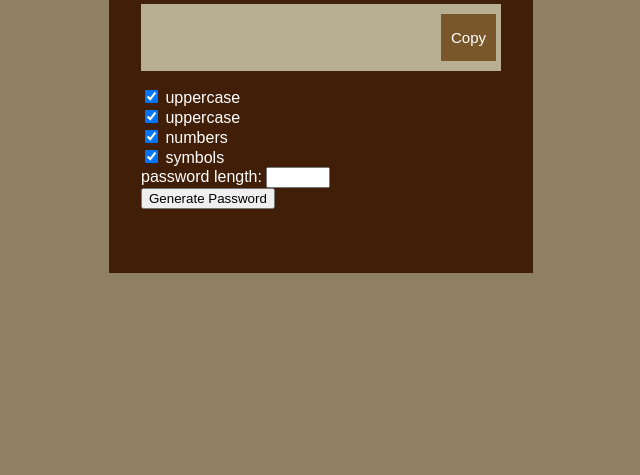
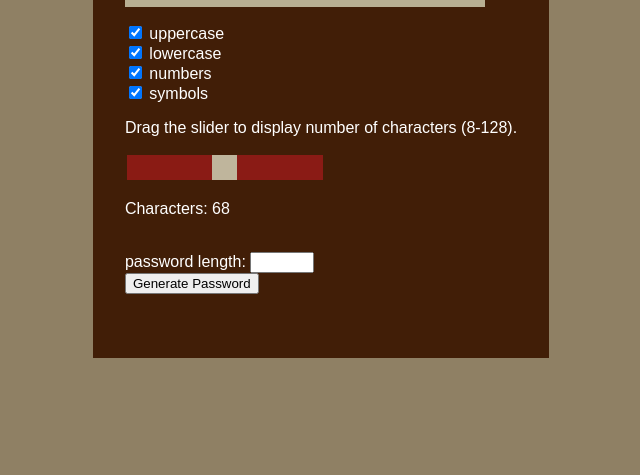
Before and after one commit to bjenkins63/Random-Password-Generator, a plain HTML site: page index.html in a window 1280 px wide. Shown: the part 325-800 px from the top of the page, without its empty margins (319-959 px from the left). Drawn offline with Linux system fonts and the light colour scheme.

Commit message:
update slider

```diff
--- a/index.html
+++ b/index.html
@@ -1,6 +1,6 @@
-
 <!DOCTYPE html>
 <html lang="en">
+
 <head>
   <meta charset="UTF-8">
   <meta name="viewport" content="width=device-width, initial-scale=1.0">
@@ -17,7 +17,7 @@
       <div class="card">
         <h1>Password Generator</h1>
         <div class="result-container">
-            <span id="result-textfield"></span>
+          <div> <p id="result-textfield"> </p></div>
           <button class="clip-btn" id="clipboard">
             <p>Copy</p>
           </button>
@@ -27,13 +27,22 @@
           <label for="uppercase"> uppercase </label> <br>
 
           <input id="lowercase" type="checkbox" name="lowercase" checked="checked">
-    <label for="uppercase"> uppercase </label> <br>
+          <label for="lowercase"> lowercase </label> <br>
 
           <input id="numbers" type="checkbox" name="numbers" checked="checked">
           <label for="numbers"> numbers </label> <br>
 
           <input id="symbols" type="checkbox" name="symbols" checked="checked">
           <label for="symbols"> symbols </label> <br>
+
+          <p>Drag the slider to display number of characters (8-128).</p>
+
+          <div class="slidecontainer">
+            <input name="charLength" type="range" min="8" max="128" value="68" class="slider" id="myRange"><br>
+            <p>Characters: <span id="demo"></span></p>
+          </div>
+
+          <br>
 
           password length: <input type="number" name="length" min="8" max="128"><br>
 
@@ -49,13 +58,21 @@
           var numbers = "0123456789";
           var symbols = "!@#$%^&*()";
 
+          var slider = document.getElementById("myRange");
+          var output = document.getElementById("demo");
+          output.innerHTML = slider.value;
+
+          slider.oninput = function () {
+            output.innerHTML = this.value;
+          }
+
           function getPasswords() {
             var textField = document.getElementById('result-textfield');
             textField.innerHTML = '';
             textField.textContent = generatePasswords();
           }
 
-    function generatePasswords(){
+          function generatePasswords() {
             var allowed = '';
             if (document.generator.uppercase.checked) {
               allowed += uppercase;
@@ -71,12 +88,15 @@
             }
 
             var password = '';
-        var length = parseInt(document.generator.length.value);
-        for(var i = 0; i<length; i++){
+            var length = parseInt(document.generator.charLength.value);
+            for (var i = 0; i < length; i++) {
               var random = Math.floor(Math.random() * allowed.length);
               password += allowed[random];
+            }
 
-        }
+
+
+
             return password;
 
           }
@@ -89,4 +109,5 @@
     </main>
 
 </body>
+
 </html>
--- a/styles.css
+++ b/styles.css
@@ -34,6 +34,8 @@ body {
     margin: 1em 0;
     width: 350px;
     font-size: 1rem;
+    align-self: center;
+    text-align:center;
     align-items: center;
     color: white;
     background-color: #7a572a;
@@ -44,19 +46,22 @@ body {
   .result-container {
     width: 350px;
     display: flex;
+    align-self: center;
     justify-content: space-between;
     align-items: center;
     padding: 10px 5px;
-    color: white;
+    color: rgb(146, 31, 31);
     background-color:rgb(184, 175, 146);
     letter-spacing: 1px;
     margin: 1em 0;
   }
+  .result-container div {
+    width: 280px;
+  }
 
   #result-textfield {
-    width: 280px;
     font-size: 20px;
-    height: 20px;
+    min-height: 20px;
     padding: 0 0 8px 0;
   }
 
@@ -68,3 +73,38 @@ body {
     font-size: 15px;
     cursor: pointer;
   }
+
+  .slidecontainer {
+    width: 50%;
+  }
+
+  .slider {
+    -webkit-appearance: none;
+    width: 100%;
+    height: 25px;
+    background: #aa1b1b;
+    outline: none;
+    opacity: 0.7;
+    -webkit-transition: .2s;
+    transition: opacity .2s;
+  }
+
+  .slider:hover {
+    opacity: 1;
+  }
+
+  .slider::-webkit-slider-thumb {
+    -webkit-appearance: none;
+    appearance: none;
+    width: 25px;
+    height: 25px;
+    background: beige;
+    cursor: pointer;
+  }
+
+  .slider::-moz-range-thumb {
+    width: 25px;
+    height: 25px;
+    background: white;
+    cursor: pointer;
+  }
```
Lines whose indentation alone changed are shown as unchanged.
